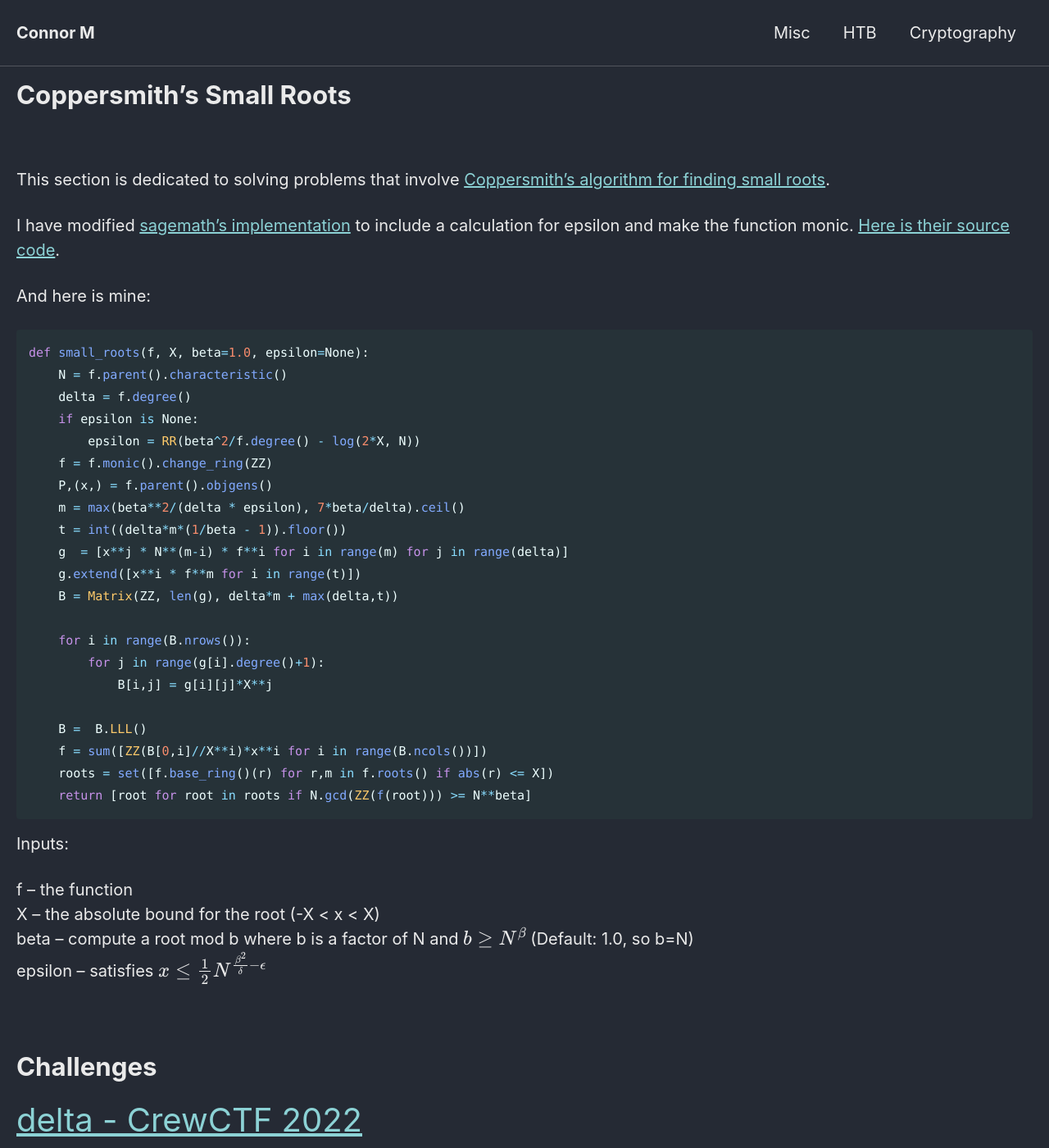
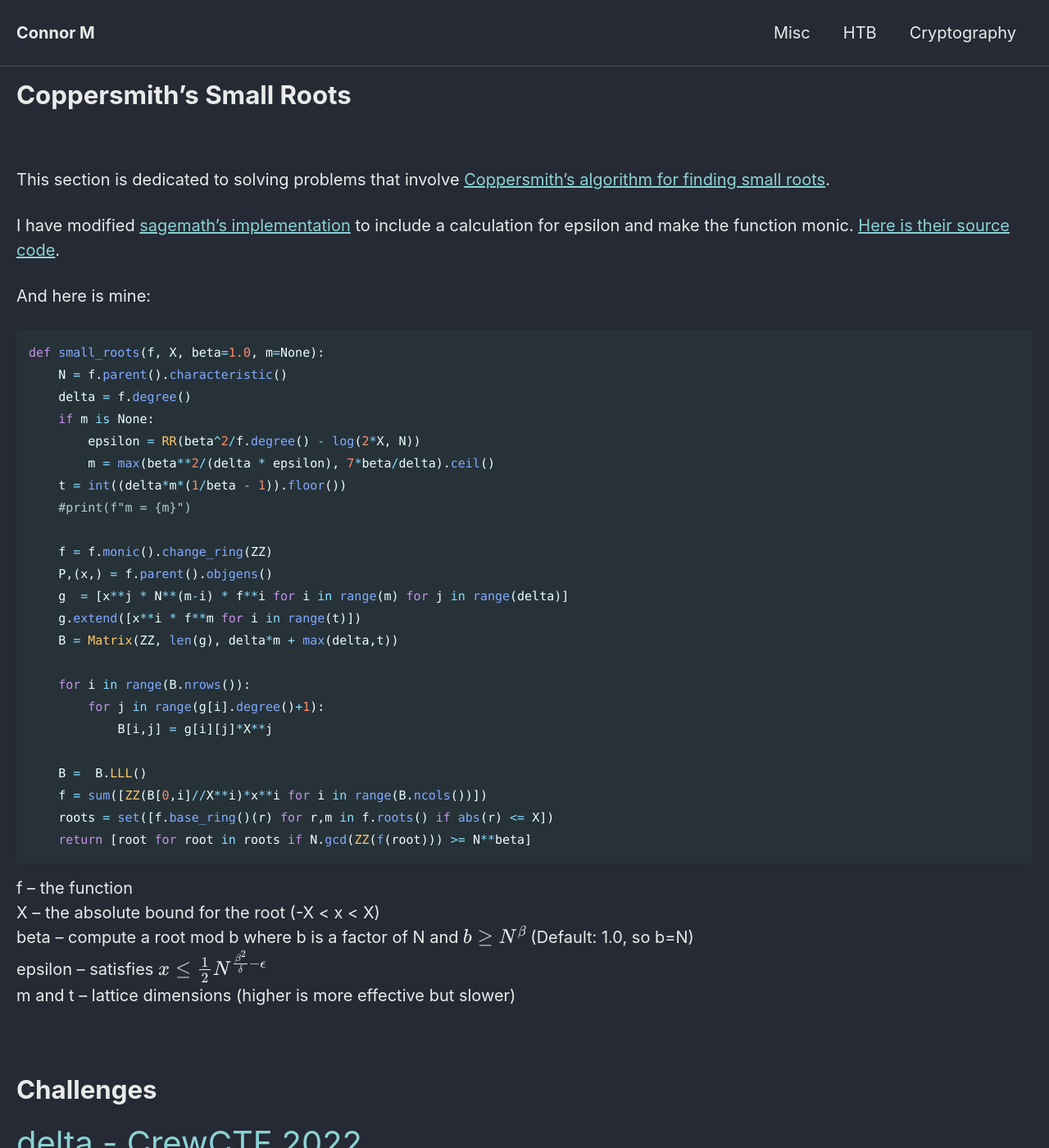
Before and after one commit to Connor-McCartney/Connor-McCartney.github.io, a Jekyll site: the page built from _pages/cryptography/small-roots/small-roots.md, in a window 1280 px wide and 1400 px high. Shown: the whole window at 82% size. Built offline with Jekyll 4.4.1, drawn with Linux system fonts in a browser that asks for light colours; cached includes are drawn as plain includes.

Commit message:
Update small-roots.md

````diff
--- a/_pages/cryptography/small-roots/small-roots.md
+++ b/_pages/cryptography/small-roots/small-roots.md
@@ -12,15 +12,17 @@ I have modified [sagemath's implementation](https://doc.sagemath.org/html/en/ref
 And here is mine:
 
 ```python
-def small_roots(f, X, beta=1.0, epsilon=None):
+def small_roots(f, X, beta=1.0, m=None):
     N = f.parent().characteristic()
     delta = f.degree()
-    if epsilon is None:
+    if m is None:
         epsilon = RR(beta^2/f.degree() - log(2*X, N))
+        m = max(beta**2/(delta * epsilon), 7*beta/delta).ceil()
+    t = int((delta*m*(1/beta - 1)).floor())
+    #print(f"m = {m}")
+
     f = f.monic().change_ring(ZZ)
     P,(x,) = f.parent().objgens()
-    m = max(beta**2/(delta * epsilon), 7*beta/delta).ceil()
-    t = int((delta*m*(1/beta - 1)).floor())
     g  = [x**j * N**(m-i) * f**i for i in range(m) for j in range(delta)]
     g.extend([x**i * f**m for i in range(t)])
     B = Matrix(ZZ, len(g), delta*m + max(delta,t))
@@ -35,12 +37,11 @@ def small_roots(f, X, beta=1.0, epsilon=None):
     return [root for root in roots if N.gcd(ZZ(f(root))) >= N**beta]
 ```
 
-Inputs:
-
 f – the function <br>
 X – the absolute bound for the root (-X < x < X) <br>
 beta – compute a root mod b where b is a factor of N and $$b \geq N^β$$ (Default: 1.0, so b=N) <br>
-epsilon – satisfies $$x \leq \frac{1}{2} N^{\frac{\beta^2}{\delta} - \epsilon}$$
+epsilon – satisfies $$x \leq \frac{1}{2} N^{\frac{\beta^2}{\delta} - \epsilon}$$ <br>
+m and t – lattice dimensions (higher is more effective but slower)
 
 <br>
 
````
